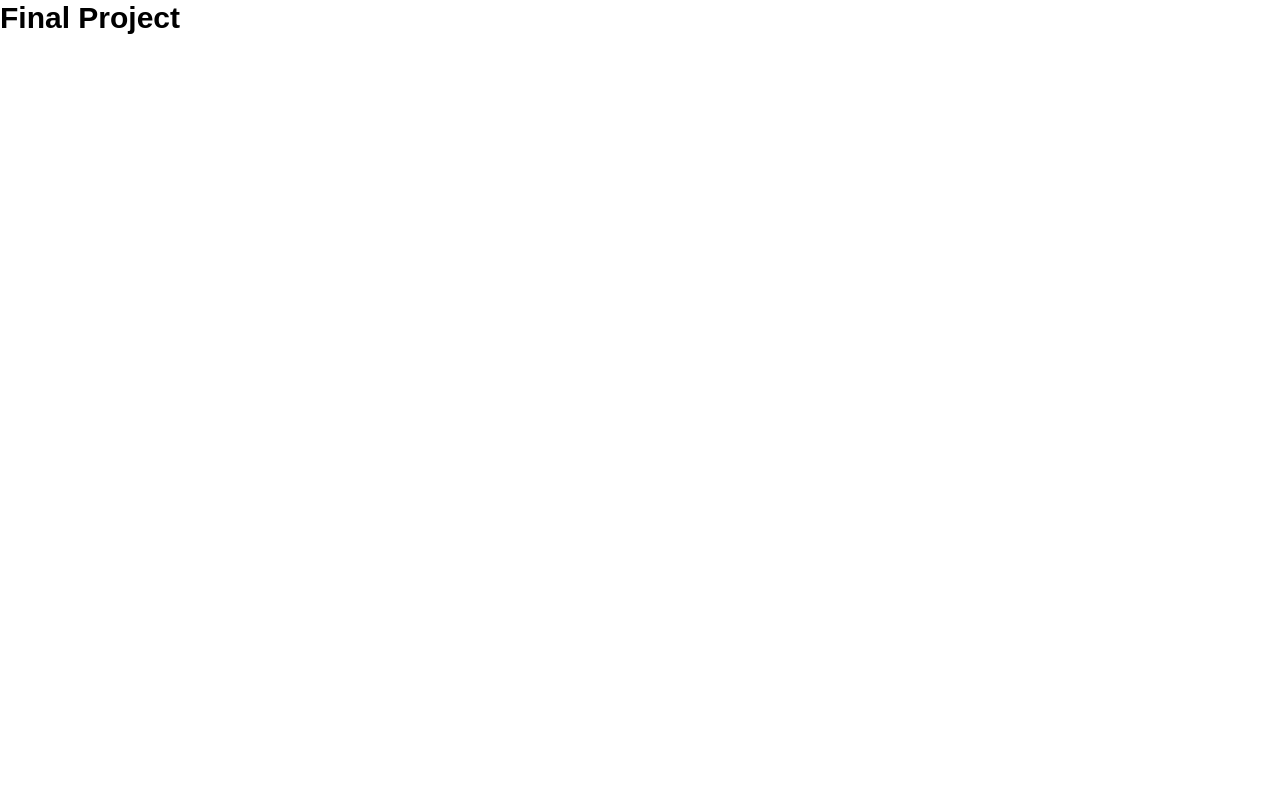
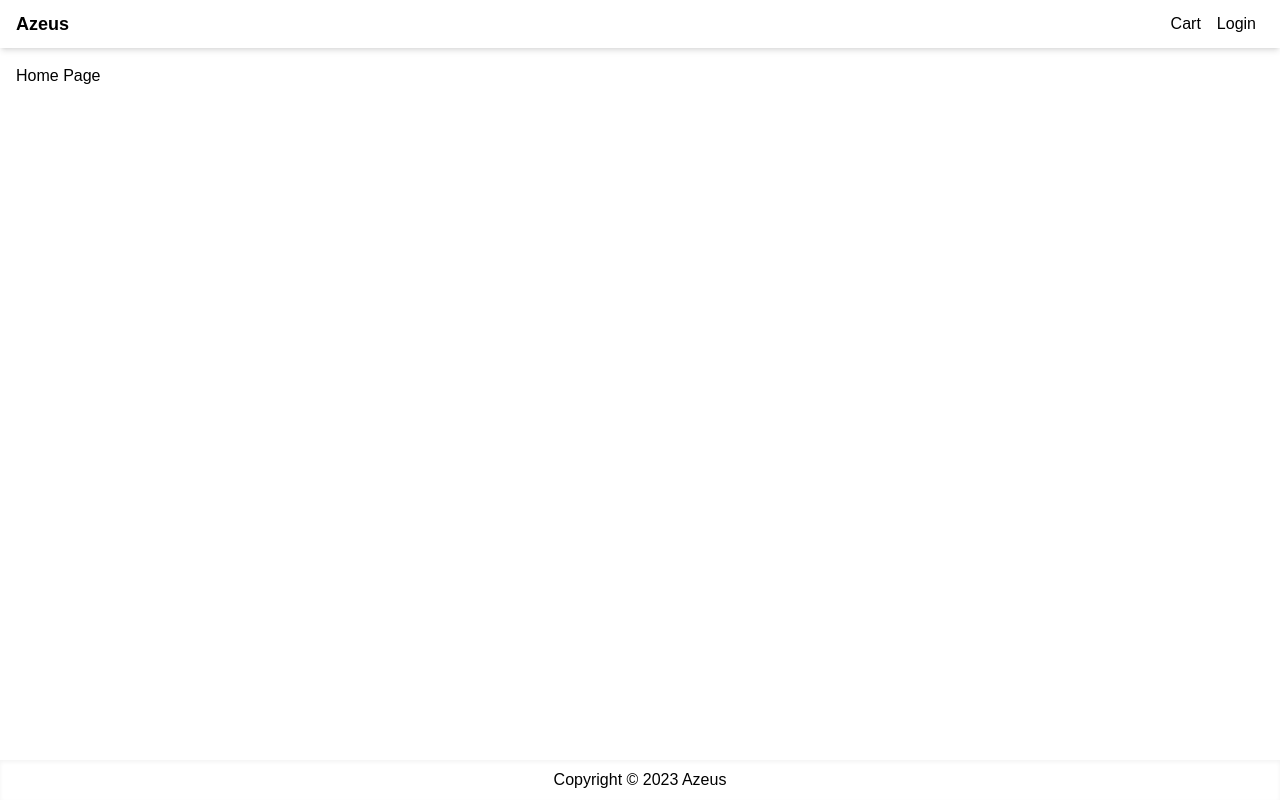
Before and after one commit to KwissyP/Ecommerce-Website-NextJS, a Next.js app: page / in a window 1280 px wide. Built offline with nearby package versions, Linux system fonts and the light colour scheme.

Commit message:
Légère mise en place

```diff
--- /dev/null
+++ b/src/components/Layout.js
@@ -0,0 +1,37 @@
+import React from 'react';
+import Head from 'next/head';
+import Link from 'next/link';
+
+export default function Layout({ title, children }) {
+    return (
+        <>
+            <Head>
+                <title>{title ? title + ' - Azeus' : 'Azeus'}</title>
+                <meta name="description" content="E-commerce Website" />
+                <meta name="viewport" content="width=device-width, initial-scale=1" />
+                <link rel="icon" href="/asos.png" />
+            </Head>
+            <div className='flex min-h-screen flex-col justify-between'>
+                <header>
+                    <nav className='flex h-12 items-center px-4 justify-between shadow-md'>
+                        <Link href="/" className='text-lg font-bold'>
+                            Azeus
+                        </Link>
+                        <div>
+                            <Link href="/cart" className='p-2'>Cart</Link>
+                            <Link href="/login" className='p-2'>Login</Link>
+                        </div>
+                    </nav>
+                </header>
+
+                <main className='container m-auto mt-4 px-4'>
+                    {children}
+                </main>
+
+                <footer className='flex h-10 justify-center items-center shadow-inner'>
+                    <p>Copyright &copy; 2023 Azeus</p>
+                </footer>
+            </div>
+        </>
+    )
+}
--- a/src/pages/index.js
+++ b/src/pages/index.js
@@ -1,21 +1,11 @@
-import Head from 'next/head'
-import { Inter } from 'next/font/google'
-
-const inter = Inter({ subsets: ['latin'] })
+import Layout from '../components/Layout'
 
 export default function Home() {
   return (
     <>
-      <Head>
-        <title>Create Next App</title>
-        <meta name="description" content="Generated by create next app" />
-        <meta name="viewport" content="width=device-width, initial-scale=1" />
-        <link rel="icon" href="/favicon.ico" />
-      </Head>
-
-      <h1 className='text-3xl font-bold'>
-        Final Project
-      </h1>
+      <Layout title="Home Page">
+        Home Page
+      </Layout>
     </>
   )
 }
```
Also changed, not shown: .eslintrc.json, public/asos.png (added).
